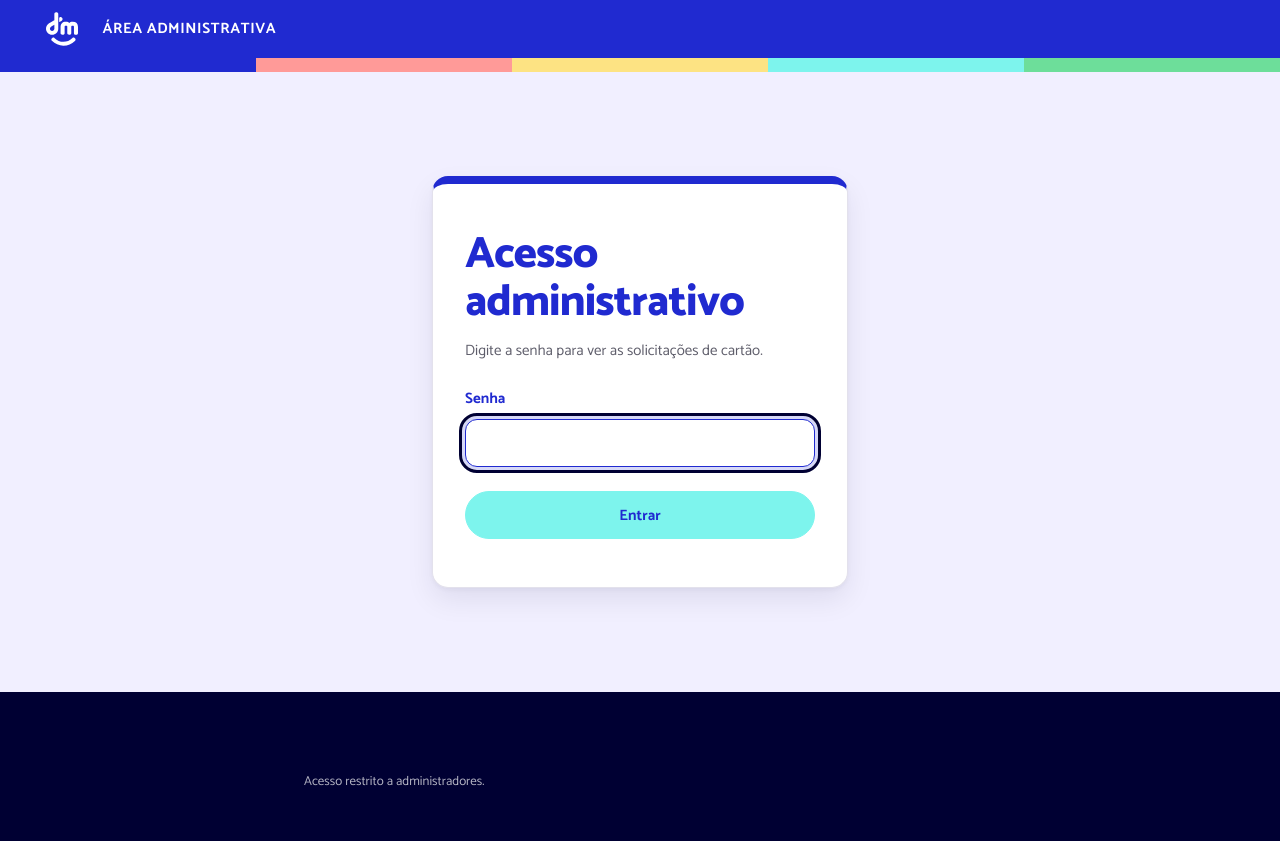
After one commit to PI-Nexus/Projeto-Integrador-II, a Flask app: page /admin in a window 1280 px wide. The commit adds this page. Run offline with Flask 3, Linux system fonts and the light colour scheme; parts of the project's set-up code (start-up, migrations or seed data) failed here and were passed over.

Commit message:
(SCRUM-12)[feat]:Página do administrador para visualização de solicitações de cartão

```diff
--- a/app/app.py
+++ b/app/app.py
@@ -9,6 +9,11 @@ template_dir = os.path.join(base_dir, 'frontend', 'templates')
 static_dir = os.path.join(base_dir, 'frontend', 'static')
 
 app = Flask(__name__, template_folder=template_dir, static_folder=static_dir)
+app.secret_key = os.environ["FLASK_SECRET_KEY"]
+app.config.update(
+    SESSION_COOKIE_HTTPONLY=True,
+    SESSION_COOKIE_SAMESITE="Lax",
+)
 CORS(app)
 
 # Rota principal para carregar o index.html
--- a/app/database.py
+++ b/app/database.py
@@ -7,15 +7,14 @@ def get_connection():
 
     password = os.getenv("DB_PASSWORD")
     if not password:
-        raise RuntimeError("MYSQL_ROOT_PASSWORD não foi configurada no ambiente.")
+        raise RuntimeError("DB_PASSWORD não foi configurada no ambiente.")
 
     conn = pymysql.connect(
         host=os.getenv("DB_HOST", "localhost"),
         user=os.getenv("DB_USER", "root"),
         password=password,
         database=os.getenv("DB_NAME", "db_cartoes"),
-        port=int(os.getenv("DB_PORT", os.getenv("MYSQL_PORT", os.getenv("PORT", "3306")))),
-        charset="utf8mb4",
+        port=int(os.getenv("DB_PORT", "3306")),
     )
 
     try:
--- a/app/frontend/static/css/components.css
+++ b/app/frontend/static/css/components.css
@@ -696,3 +696,166 @@ main > h1 {
   object-position: 50% 25%;
   border-radius: var(--raio-card);
 }
+
+/* Rodapé sempre no fim da tela; o card fica centrado na área que sobra. */
+.pagina-login {
+  min-height: 100dvh;
+  display: flex;
+  flex-direction: column;
+}
+.pagina-login main {
+  flex: 1;
+  display: flex;
+  flex-direction: column;
+}
+
+.login {
+  flex: 1;
+  align-content: center;
+  background: var(--dm-lilas);
+}
+
+.login__card {
+  justify-self: center;
+  width: 100%;
+  max-width: 26rem;
+  padding: var(--e-7) var(--e-6);
+  background: var(--dm-branco);
+  border: 1px solid var(--dm-cinza);
+  border-top: 8px solid var(--dm-azul);
+  border-radius: var(--raio-card);
+  box-shadow: var(--sombra-card);
+}
+
+.login__card h1 {
+  font-size: var(--texto-xg);
+  color: var(--dm-azul);
+  margin-bottom: var(--e-3);
+}
+
+.login__apoio {
+  font-size: var(--texto-p);
+  color: var(--dm-cinza-texto);
+}
+
+/* Erro do servidor: texto em tinta sobre fundo claro, com a borda dizendo o tom. */
+.login__erro {
+  margin-top: var(--e-5);
+  padding: var(--e-3) var(--e-4);
+  background: #FDECEC;
+  border-left: 4px solid #C62828;
+  border-radius: var(--raio-mini);
+  font-size: var(--texto-p);
+  font-weight: 600;
+  color: var(--dm-tinta);
+}
+
+/* Mesmo sinal do :user-invalid, mas vindo do servidor. */
+.campo input[aria-invalid="true"] { border-color: #C62828; }
+
+.login__card .btn {
+  width: 100%;
+  margin-top: var(--e-5);
+}
+
+@media (max-width: 30rem) {
+  .login__card { padding: var(--e-6) var(--e-5); }
+}
+
+/* Rodapé sempre no fim da tela, mesmo com poucas linhas. */
+.pagina-admin { min-height: 100dvh; display: flex; flex-direction: column; }
+.pagina-admin main { flex: 1; }
+
+/* No cabeçalho simples não há nav para empurrar o botão para a direita.
+   Fica fora de .cabecalho__acoes de propósito: ali o ghost some em telas estreitas. */
+.cabecalho__sair { margin-inline-start: auto; }
+
+/* ------------------------------------------------------------ título --- */
+.solicitacoes > h1 {
+  font-size: var(--texto-xg);
+  color: var(--dm-azul);
+  margin-bottom: var(--e-2);
+}
+.solicitacoes__total,
+.solicitacoes__vazio {
+  color: var(--dm-cinza-texto);
+  margin-bottom: var(--e-6);
+}
+.solicitacoes__vazio {
+  padding: var(--e-6);
+  background: var(--dm-lilas);
+  border-radius: var(--raio-card);
+  color: var(--dm-tinta);
+}
+
+/* ----------------------------------------------------------- tabela ---- */
+/* Rola dentro do próprio contêiner: a página nunca ganha barra horizontal. */
+.tabela-wrap {
+  overflow-x: auto;
+  background: var(--dm-branco);
+  border: 1px solid var(--dm-cinza);
+  border-radius: var(--raio-card);
+  box-shadow: var(--sombra-card);
+}
+
+.tabela {
+  width: 100%;
+  min-width: 46rem;
+  border-collapse: collapse;
+  font-size: var(--texto-p);
+}
+
+.tabela th,
+.tabela td {
+  padding: var(--e-3) var(--e-4);
+  text-align: left;
+  vertical-align: middle;
+}
+
+.tabela thead th {
+  background: var(--dm-lilas);
+  color: var(--dm-azul);
+  font-weight: 700;
+  white-space: nowrap;
+  border-bottom: 2px solid var(--dm-azul);
+}
+
+.tabela tbody td { border-bottom: 1px solid var(--dm-cinza); }
+.tabela tbody tr:last-child td { border-bottom: 0; }
+.tabela tbody tr:hover { background: var(--dm-lilas); }
+
+/* Números alinhados à direita, com dígitos de largura fixa. */
+.tabela .num {
+  text-align: right;
+  font-variant-numeric: tabular-nums;
+  white-space: nowrap;
+}
+.tabela td:nth-child(3),
+.tabela td:nth-child(7) { white-space: nowrap; }
+
+/* ----------------------------------------------------------- status ---- */
+/* Mesmas cores dos desfechos do formulário; texto sempre em tinta. */
+.status {
+  display: inline-block;
+  padding: var(--e-1) var(--e-3);
+  border-radius: var(--raio-pill);
+  background: var(--dm-cinza);
+  color: var(--dm-tinta);
+  font-size: var(--texto-pp);
+  font-weight: 700;
+  line-height: 1.3;
+  white-space: nowrap;
+}
+.status--aprovado   { background: var(--dm-verde); }
+.status--em-analise { background: var(--dm-amarelo); }
+.status--reprovado  { background: var(--dm-coral); }
+
+/* Texto só para leitor de tela (o "—" visual não diz nada em voz alta). */
+.so-leitor {
+  position: absolute;
+  width: 1px;
+  height: 1px;
+  overflow: hidden;
+  clip-path: inset(50%);
+  white-space: nowrap;
+}
--- /dev/null
+++ b/app/frontend/templates/admin_login.html
@@ -0,0 +1,62 @@
+<!DOCTYPE html>
+<html lang="pt-BR">
+<head>
+  <meta charset="UTF-8">
+  <meta name="viewport" content="width=device-width, initial-scale=1">
+  <title>Login Administrativo</title>
+  <meta name="description" content="Painel Administrativo">
+
+  <link rel="preconnect" href="https://fonts.googleapis.com">
+  <link rel="preconnect" href="https://fonts.gstatic.com" crossorigin>
+  <link href="https://fonts.googleapis.com/css2?family=Catamaran:wght@400;600;700;800&display=swap" rel="stylesheet">
+  <link rel="icon" href="./static/img/dm-favicon-32x-32x.ico">
+
+  <link rel="stylesheet" href="{{ url_for('static', filename='css/tokens.css') }}">
+  <link rel="stylesheet" href="{{ url_for('static', filename='css/base.css') }}">
+  <link rel="stylesheet" href="{{ url_for('static', filename='css/components.css') }}">
+</head>
+<body class="pagina-login">
+  <a class="pular-link" href="#conteudo">Pular para o conteúdo</a>
+
+  <header class="cabecalho cabecalho--simples">
+    <a class="cabecalho__logo" href="/">
+      <img src="{{ url_for('static', filename='img/logo-dm.svg') }}" width="32" height="34" alt="DM – página inicial">
+    </a>
+    <span class="cabecalho__titulo">Área administrativa</span>
+  </header>
+
+  <div class="faixa-multicolor" aria-hidden="true">
+    <div class="faixa-multicolor__bloco faixa-multicolor__bloco--azul"></div>
+    <div class="faixa-multicolor__bloco faixa-multicolor__bloco--coral"></div>
+    <div class="faixa-multicolor__bloco faixa-multicolor__bloco--amarelo"></div>
+    <div class="faixa-multicolor__bloco faixa-multicolor__bloco--aqua"></div>
+    <div class="faixa-multicolor__bloco faixa-multicolor__bloco--verde"></div>
+  </div>
+
+  <main id="conteudo">
+    <section class="login">
+      <form class="login__card" method="POST" action="{{ url_for('routes.admin') }}">
+        <h1>Acesso administrativo</h1>
+        <p class="login__apoio">Digite a senha para ver as solicitações de cartão.</p>
+
+        {% if erro %}
+        <p class="login__erro" id="erro-senha" role="alert">{{ erro }} Confira e tente novamente.</p>
+        {% endif %}
+
+        <div class="campo">
+          <label for="senha">Senha</label>
+          <input type="password" id="senha" name="senha" required autofocus
+                 autocomplete="current-password"
+                 {% if erro %}aria-invalid="true" aria-describedby="erro-senha"{% endif %}>
+        </div>
+
+        <button class="btn btn--primario" type="submit">Entrar</button>
+      </form>
+    </section>
+  </main>
+
+  <footer class="rodape rodape--simples">
+    <p class="rodape__aviso">Acesso restrito a administradores.</p>
+  </footer>
+</body>
+</html>
--- a/app/routes.py
+++ b/app/routes.py
@@ -1,8 +1,8 @@
 # Todos os endpoints (Solicitações, Lojas e Parceiros)
-from flask import Blueprint, request, jsonify, render_template, redirect, url_for
-from services import consultar_cep, validar_cartao_loja, filtrar_lojas_parceiras, validar_cliente, tratar_solicitacao
+from flask import Blueprint, request, session, jsonify, render_template, redirect, url_for
+from services import consultar_cep, validar_cartao_loja, filtrar_lojas_parceiras, validar_cliente, tratar_solicitacao, senha_admin_correta
 from mock_lojas import listar_lojas_parceiras
-from repository import cadastrar_cliente
+from repository import cadastrar_cliente, listar_solicitacoes_dashboard
 
 routes_bp = Blueprint('routes', __name__)
 
@@ -28,6 +28,30 @@ def analise():
 @routes_bp.route('/negado', methods=['GET'])
 def negado():
     return render_template('negado.html')
+
+@routes_bp.route("/admin", methods=["GET", "POST"])
+def admin():
+    erro = None
+
+    if request.method == "POST":
+        if senha_admin_correta(request.form.get("senha", "")):
+            session.clear()
+            session["admin"] = True
+            return redirect(url_for("routes.admin"))  # evita reenvio do POST no F5
+        erro = "Senha incorreta."
+
+    if not session.get("admin"):
+        return render_template("admin_login.html", erro=erro)
+
+    return render_template(
+        "admin.html",
+        solicitacoes=listar_solicitacoes_dashboard(),)
+
+
+@routes_bp.route("/admin/logout", methods=["POST"])
+def admin_logout():
+    session.clear()
+    return redirect(url_for("routes.admin"))
 
 
 # ==============================================================================
@@ -127,3 +151,11 @@ def filtrarLojasParceirasPorUf(uf):
         "total": len(lojas_encontradas),
         "lojas": lojas_encontradas
     }), 200
+
+@routes_bp.app_template_filter("brl")
+def brl(valor):
+    """1234.5 -> R$ 1.234,50"""
+    if valor is None:
+        return "—"
+    texto = f"{valor:,.2f}"  # 1,234.50
+    return "R$ " + texto.replace(",", "_").replace(".", ",").replace("_", ".")
--- a/docker-compose.yml
+++ b/docker-compose.yml
@@ -9,7 +9,7 @@ services:
       LANG: C.UTF-8
       LC_ALL: C.UTF-8
     ports:
-      - "${PORT:-3308}:3306"
+      - "${MYSQL_HOST_PORT:-3308}:3306"
     volumes:
       - mysql_data:/var/lib/mysql
       - ./mysql/schema_cartoes.sql:/docker-entrypoint-initdb.d/schema_cartoes.sql
@@ -21,6 +21,8 @@ services:
 
   app:
     build: ./app
+    env_file:
+      - .env
     container_name: python_API
     depends_on:
       mysql:
```
Also changed, not shown: app/frontend/templates/admin.html (added, +101 -0 lines), app/repository.py (+34 -0 lines), app/services.py (+7 -0 lines), 2 other files.
